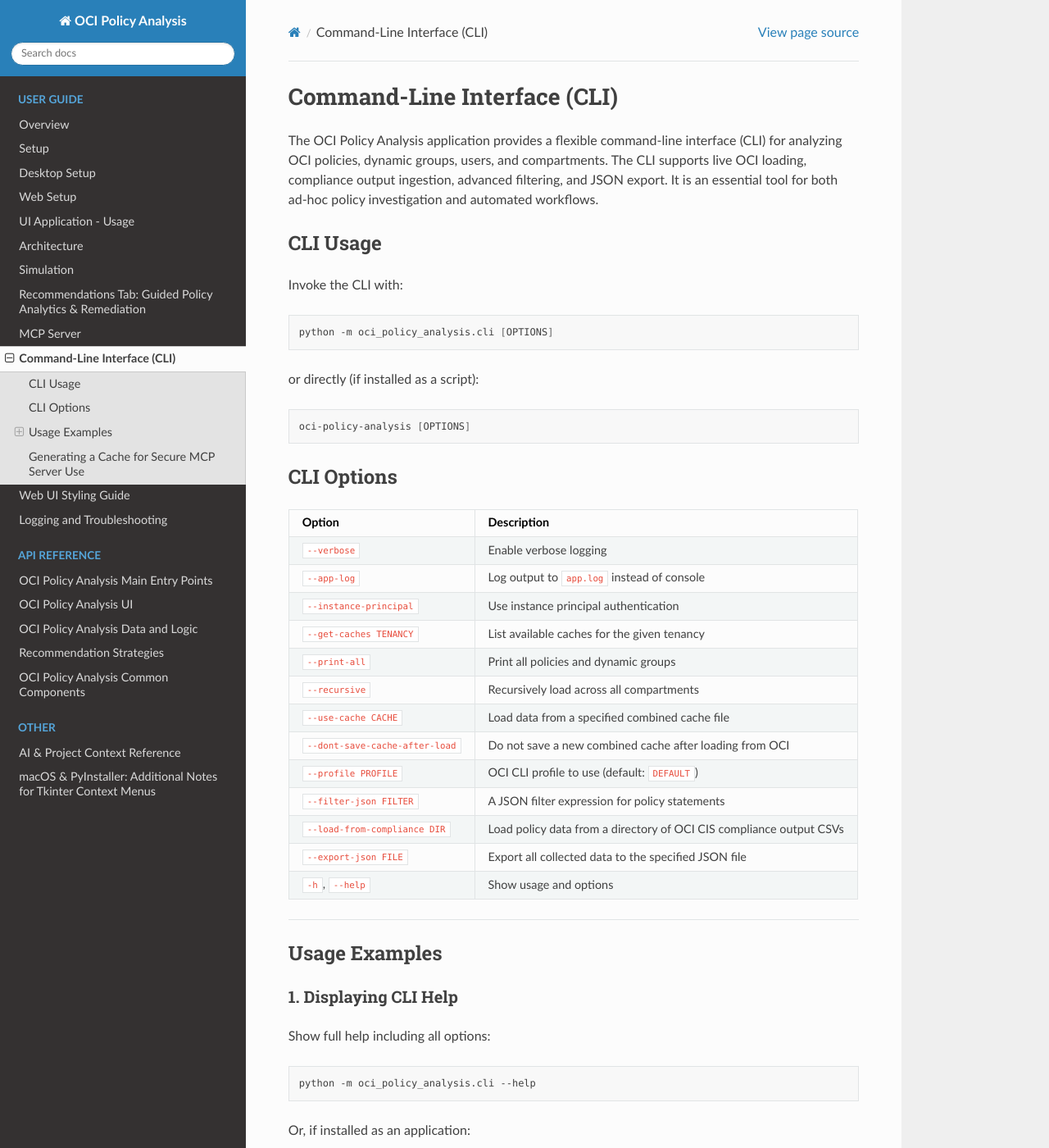
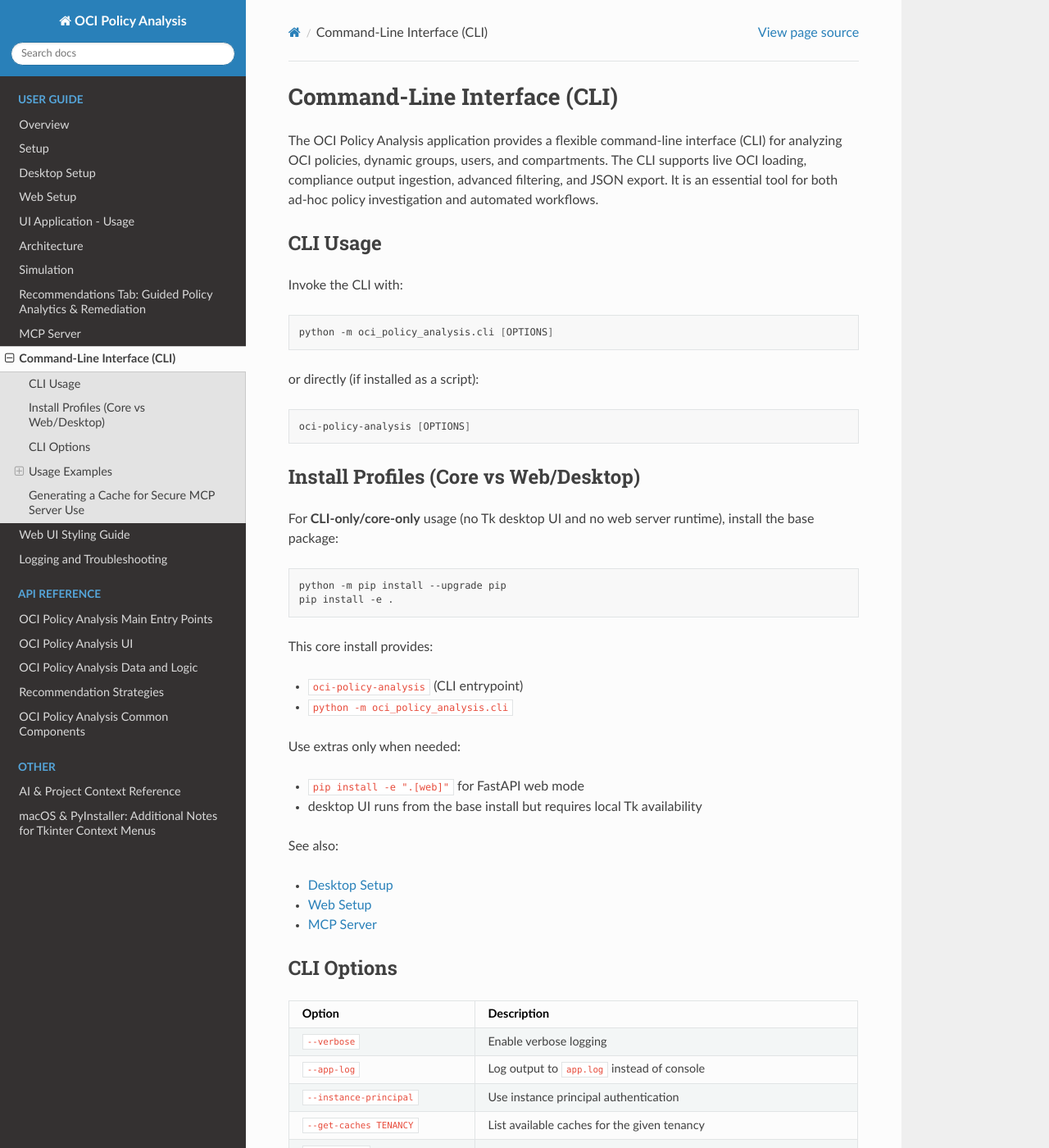
Before and after one commit to agregory999/oci-policy-analysis, a Sphinx documentation site: the page built from docs/source/cli.md, in a window 1280 px wide and 1400 px high. Shown: the whole window at 82% size. Built offline with Sphinx 7.4.7 and the Read the Docs theme 3.1.0, drawn with Linux system fonts in a browser that asks for light colours.

Commit message:
docs(setup): add core-only CLI/MCP install guidance and cross-link setup docs

````diff
--- a/docs/source/cli.md
+++ b/docs/source/cli.md
@@ -15,6 +15,32 @@
 ```sh
 oci-policy-analysis [OPTIONS]
 ```
+
+## Install Profiles (Core vs Web/Desktop)
+
+For **CLI-only/core-only** usage (no Tk desktop UI and no web server runtime),
+install the base package:
+
+```bash
+python -m pip install --upgrade pip
+pip install -e .
+```
+
+This core install provides:
+
+- `oci-policy-analysis` (CLI entrypoint)
+- `python -m oci_policy_analysis.cli`
+
+Use extras only when needed:
+
+- `pip install -e ".[web]"` for FastAPI web mode
+- desktop UI runs from the base install but requires local Tk availability
+
+See also:
+
+- [Desktop Setup](setup_desktop.md)
+- [Web Setup](setup_web.md)
+- [MCP Server](mcp.md)
 
 ## CLI Options
 
````
Also changed, not shown: docs/source/mcp.md (+19 -0 lines), docs/source/setup_desktop.md (+7 -0 lines), docs/source/setup_web.md (+7 -0 lines).
